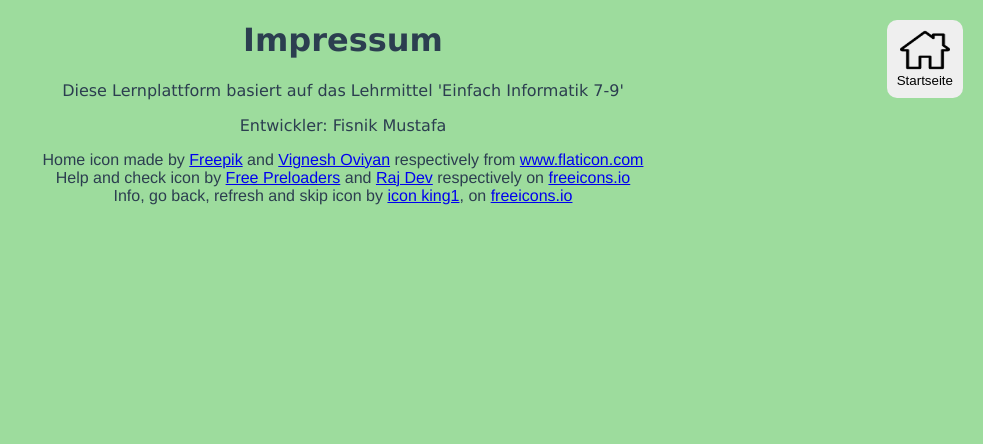
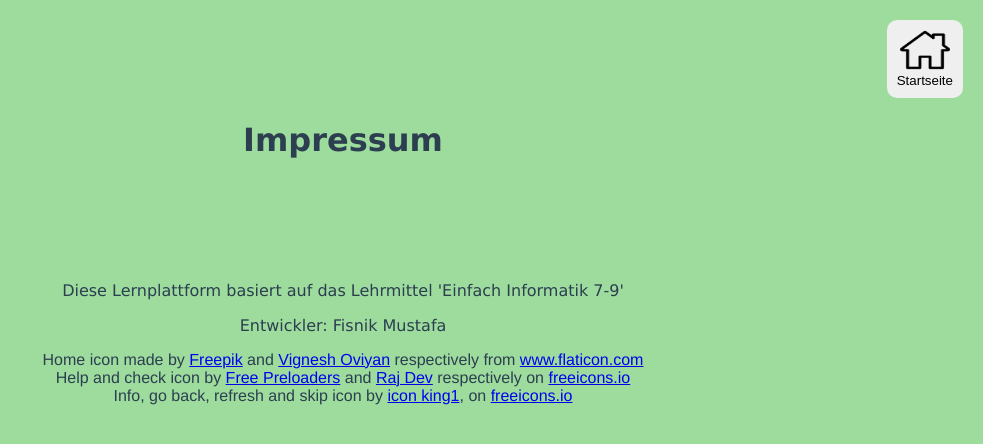
Before and after one commit to Fisnik-Mustafa/bsc-thesis, a Vue app: page /#/aboutview in a window 1280 px wide. Shown: the top 444 px of the page, without its empty margins (297-1280 px from the left). Built offline with nearby package versions, Linux system fonts and the light colour scheme.

Commit message:
different structure now

```diff
--- a/src/views/AboutView.vue
+++ b/src/views/AboutView.vue
@@ -1,6 +1,6 @@
 <template>
   <div class="about">
-    <h1>Impressum</h1>
+    <h1 style="padding-top: 100px; padding-bottom: 100px;">Impressum</h1>
     <Backtohomepage />
     <p>
       Diese Lernplattform basiert auf das Lehrmittel 'Einfach Informatik 7-9'
```
